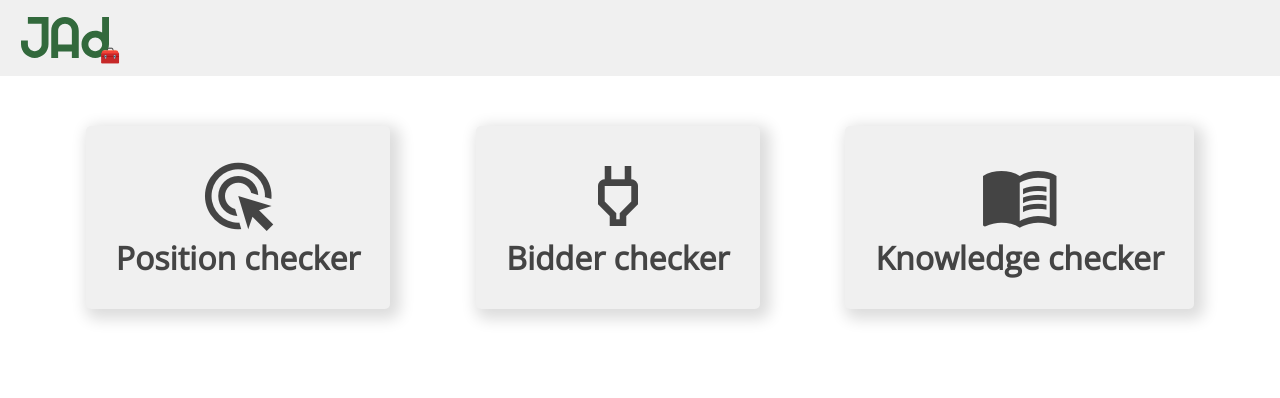
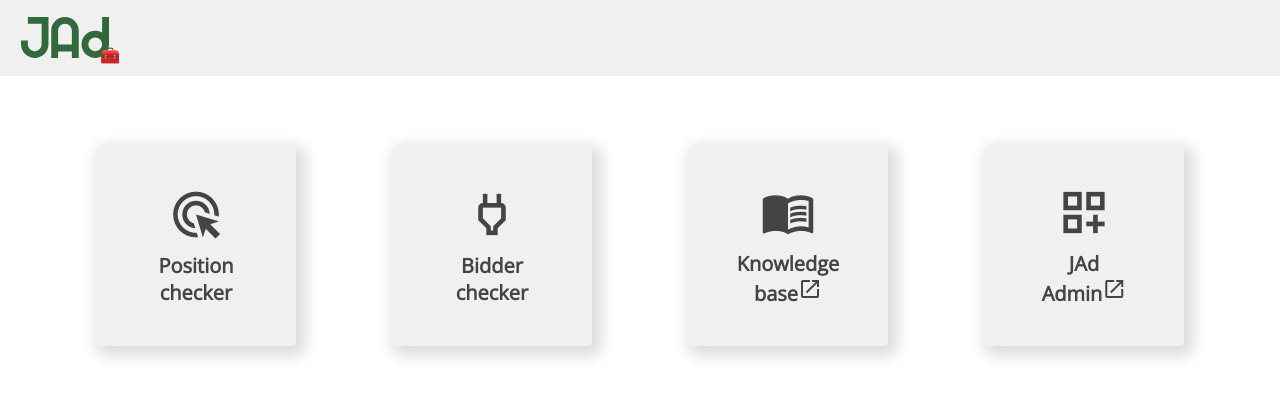
Before and after one commit to standaure/JAd-tools, a plain HTML site: page www/index.html in a window 1280 px wide. Drawn offline with nearby package versions, Linux system fonts and the light colour scheme.

Commit message:
modifs home

```diff
--- a/www/css/style.css
+++ b/www/css/style.css
@@ -17,7 +17,7 @@
     font-family: "Material Icons Outlined";
     font-weight: normal;
     font-style: normal;
-    font-size: 5rem;
+    font-size: 55px;
     /* Preferred icon size */
     display: inline-block;
     line-height: 1;
@@ -51,8 +51,9 @@
 }
 
 .links {
-    margin: 50px auto;
+    margin: 50px 20px;
     display: flex;
+    flex-wrap: wrap;
     justify-content: space-evenly;
     align-items: center;
 }
@@ -66,12 +67,16 @@
     border-radius: 5px;
     background-color: #f0f0f0;
     box-shadow: 5px 5px 15px 5px rgba(0, 0, 0, 0.14);
+    width: 200px;
+    height: 200px;
+    margin: 20px;
 }
 
 .name {
     font-weight: bold;
-    font-size: 2rem;
+    font-size: 20px;
     text-align: center;
+    padding-top: 10px;
 }
 
 .icon {
--- a/www/index.html
+++ b/www/index.html
@@ -27,19 +27,25 @@
         <a href="positionchecker.html">
             <div class="link">
                 <div class="material-icons icon">ads_click</div>
-                <div class="name">Position checker</div>
+                <div class="name">Position<br>checker</div>
             </div>
         </a>
         <a href="bidderchecker.html">
             <div class="link">
                 <div class="material-icons icon">power</div>
-                <div class="name">Bidder checker</div>
+                <div class="name">Bidder<br>checker</div>
             </div>
         </a>
         <a href="https://getjad.notion.site/getjad/Knowledge-base-a76f6d2aec26418d96a6ae2a3d049222" target="_blank">
             <div class="link">
                 <div class="material-icons icon">menu_book</div>
-                <div class="name">Knowledge checker</div>
+                <div class="name">Knowledge<br>base<span class="material-icons-outlined">open_in_new</span></div>
+            </div>
+        </a>
+        <a href="https://admin.getjad.io/" target="_blank">
+            <div class="link">
+                <div class="material-icons icon">dashboard_customize</div>
+                <div class="name">JAd<br>Admin<span class="material-icons-outlined">open_in_new</span></div>
             </div>
         </a>
     </div>
```
Also changed, not shown: 2 other files.
